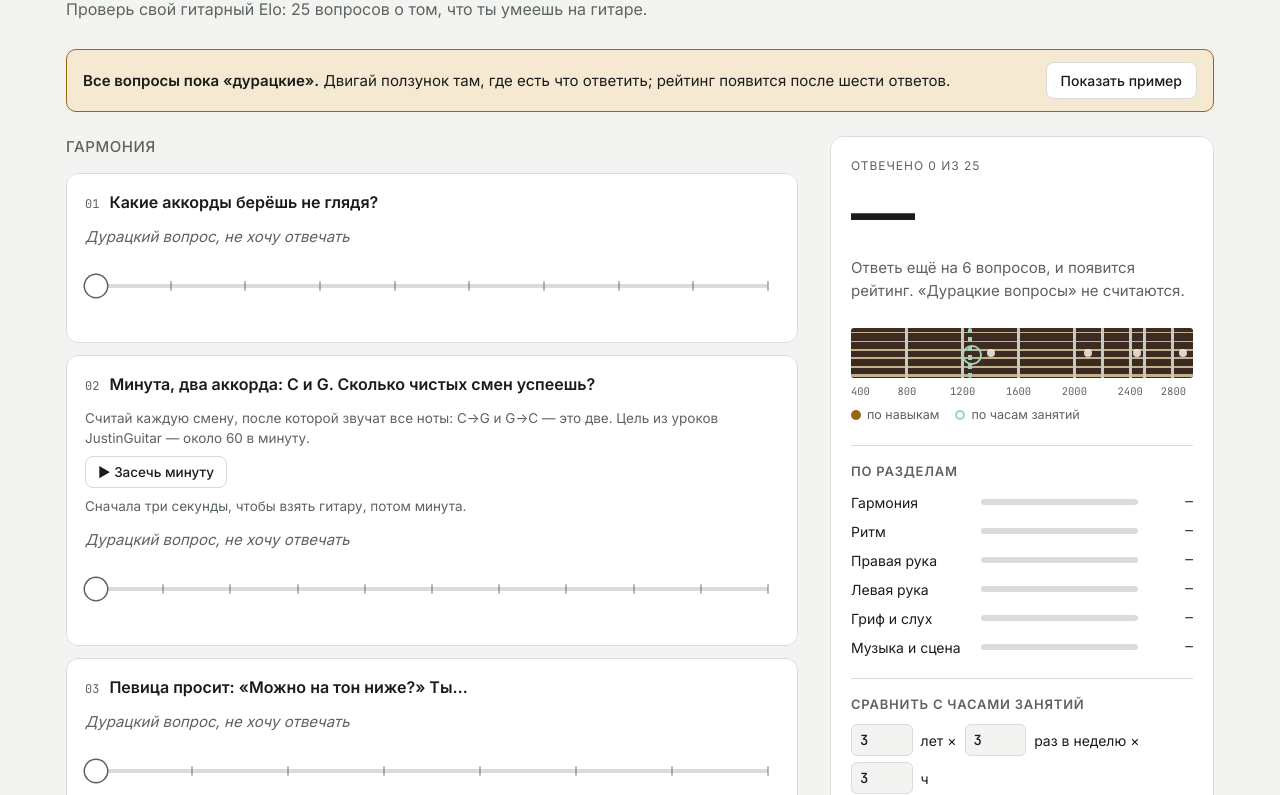
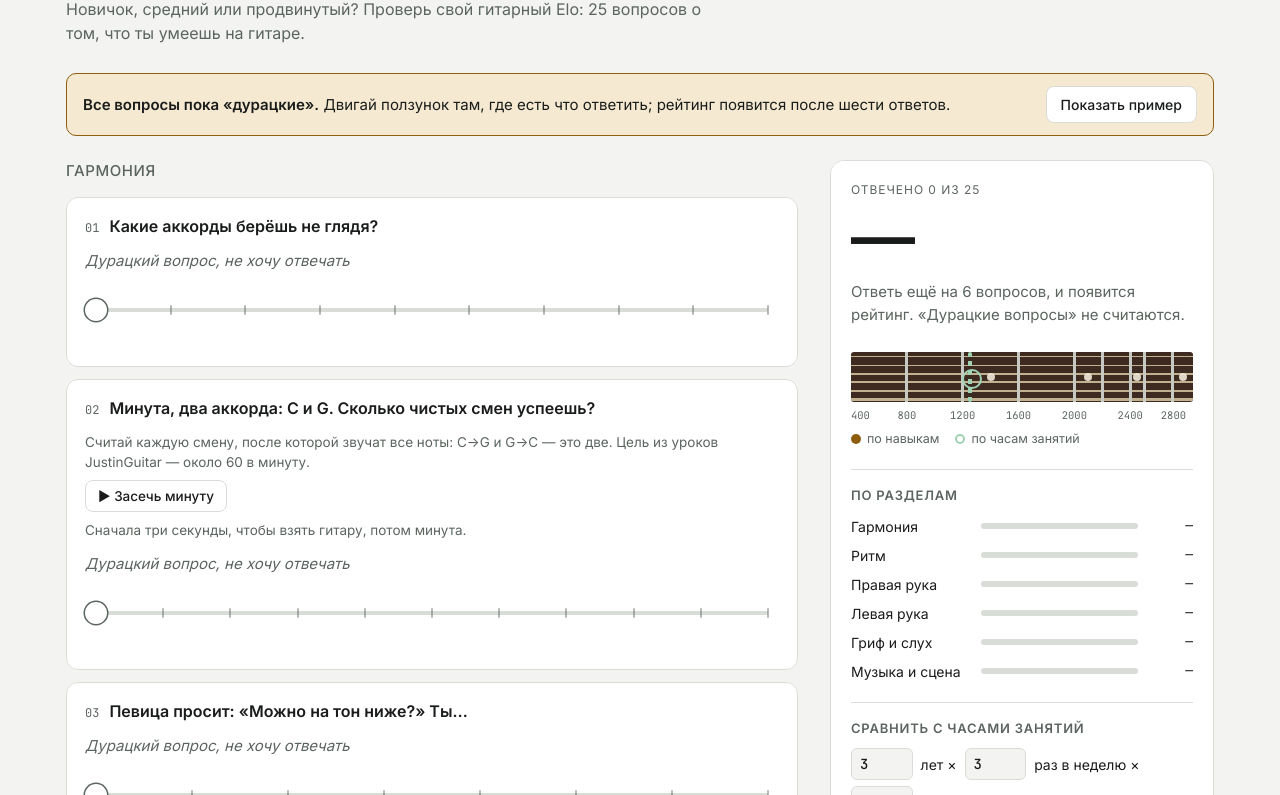
Before and after one commit to komapc/guitar-elo, a plain HTML site: page site/ru/index.html in a window 1280 px wide. Shown: the part 123-918 px from the top of the page. Drawn offline with Linux system fonts and the light colour scheme; a web font is replaced by a local one.

Commit message:
Raise text contrast to WCAG AA in both themes (#24)
* SEO: name guitar levels in the home page description and lede

People search for a guitar level test ("beginner, intermediate or
advanced") rather than an Elo rating, and neither page said so. The
English and Russian description (meta, og, JSON-LD) and the visible
lede now open with that question and call the quiz a guitar level test.
Titles are unchanged (the English one is at the 61-char limit).

Co-Authored-By: Claude Opus 5.5 <noreply@anthropic.com>

* Raise text contrast to WCAG AA in both themes

Light theme: the accent #9A6510 was 4.48:1 on the page background and
4.12:1 on the pressed segment button (Lighthouse "colour contrast").
#8E5D0F gives 5.11 and 4.69 and barely changes the look; the chart curve
keeps the same colour as the accent.

Dark theme: the shared consent banner writes white on its accent button,
2:1 on #E2B050. app.css now sets that text to --on-accent (9.2:1).

Co-Authored-By: Claude Opus 5.5 <noreply@anthropic.com>

---------

Co-authored-by: Claude Opus 5.5 <noreply@anthropic.com>

```diff
--- a/site/app.css
+++ b/site/app.css
@@ -1,10 +1,10 @@
 /* Layout: questionnaire column + sticky scorecard whose rating sits on a fretboard strip; on phones the scorecard leads and a slim bottom bar keeps the number in view. */
 :root{
   --bg:#F3F4F1; --surface:#FFFFFF; --ink:#191C1A; --muted:#5C645F; --line:#D9DDD8;
-  --accent:#9A6510; --accent-soft:#F5E9D2; --on-accent:#FFFFFF;
+  --accent:#8E5D0F; --accent-soft:#F5E9D2; --on-accent:#FFFFFF;
   --board:#3D2B22; --fret:#C7CAC4; --string:#D9C9A3; --inlay:#EFE8D8; --pin-hours:#9FD3B4;
   --good:#2E7448; --warn:#A5461E;
-  --c-curve:#9A6510; --c-data:#2a78d6; --c-exp:#d55181;
+  --c-curve:#8E5D0F; --c-data:#2a78d6; --c-exp:#d55181;
   --f-display:'Unbounded','Inter',system-ui,sans-serif;
   --f-body:'Inter',system-ui,-apple-system,'Segoe UI',Roboto,sans-serif;
   --f-mono:'JetBrains Mono',ui-monospace,SFMono-Regular,Menlo,Consolas,monospace;
@@ -250,3 +250,5 @@ img{max-width:100%}
 .foot{margin-top:40px;padding-top:16px;border-top:1px solid var(--line);display:flex;flex-wrap:wrap;gap:6px 18px;font-size:13.5px;color:var(--muted)}
 .foot a{color:var(--muted)}
 .foot a:hover{color:var(--accent)}
+/* The shared consent banner (geo.lipu.dev/consent.js) writes white on its accent button; on the light dark-theme accent that is 2:1. */
+body #lipu-consent button.y{color:var(--on-accent)}
--- a/site/ru/index.html
+++ b/site/ru/index.html
@@ -4,7 +4,7 @@
 <meta charset="utf-8">
 <meta name="viewport" content="width=device-width, initial-scale=1, viewport-fit=cover">
 <title>Проверь свой гитарный Elo: тест гитариста по шахматной шкале</title>
-<meta name="description" content="Проверь свой гитарный Elo: 25 вопросов и встроенные тесты на ритм, гриф и слух. Ответы переводятся в часы занятий, а часы — в шахматный рейтинг Elo.">
+<meta name="description" content="Новичок, средний или продвинутый? Тест на уровень игры на гитаре: 25 вопросов и встроенные тесты на ритм, гриф и слух, оценка по шахматной шкале Elo.">
 <link rel="canonical" href="https://guitar-elo.lipu.dev/ru/">
 <link rel="alternate" hreflang="en" href="https://guitar-elo.lipu.dev/">
 <link rel="alternate" hreflang="ru" href="https://guitar-elo.lipu.dev/ru/">
@@ -18,13 +18,13 @@
 <meta property="og:site_name" content="lipu.dev">
 <meta property="og:url" content="https://guitar-elo.lipu.dev/ru/">
 <meta property="og:title" content="Проверь свой гитарный Elo">
-<meta property="og:description" content="Проверь свой гитарный Elo: 25 вопросов и встроенные тесты на ритм, гриф и слух. Ответы переводятся в часы занятий, а часы — в шахматный рейтинг Elo.">
+<meta property="og:description" content="Новичок, средний или продвинутый? Тест на уровень игры на гитаре: 25 вопросов и встроенные тесты на ритм, гриф и слух, оценка по шахматной шкале Elo.">
 <meta property="og:image" content="https://guitar-elo.lipu.dev/og-ru.png">
 <meta property="og:image:width" content="1200">
 <meta property="og:image:height" content="630">
 <meta property="og:image:alt" content="Гитарный Elo: насколько хорошо ты играешь на гитаре? Гриф с уровнями от новичка до мастера.">
 <meta name="twitter:card" content="summary_large_image">
-<script type="application/ld+json">{"@context": "https://schema.org", "@type": "WebApplication", "name": "Гитарный Elo", "url": "https://guitar-elo.lipu.dev/ru/", "description": "Проверь свой гитарный Elo: 25 вопросов и встроенные тесты на ритм, гриф и слух. Ответы переводятся в часы занятий, а часы — в шахматный рейтинг Elo.", "inLanguage": "ru", "applicationCategory": "EducationalApplication", "operatingSystem": "Any", "browserRequirements": "Requires JavaScript", "isAccessibleForFree": true, "offers": {"@type": "Offer", "price": "0", "priceCurrency": "USD"}, "image": "https://guitar-elo.lipu.dev/og-ru.png", "publisher": {"@type": "Organization", "name": "lipu.dev", "url": "https://lipu.dev/"}, "translationOfWork": {"@id": "https://guitar-elo.lipu.dev/"}}</script>
+<script type="application/ld+json">{"@context": "https://schema.org", "@type": "WebApplication", "name": "Гитарный Elo", "url": "https://guitar-elo.lipu.dev/ru/", "description": "Новичок, средний или продвинутый? Тест на уровень игры на гитаре: 25 вопросов и встроенные тесты на ритм, гриф и слух, оценка по шахматной шкале Elo.", "inLanguage": "ru", "applicationCategory": "EducationalApplication", "operatingSystem": "Any", "browserRequirements": "Requires JavaScript", "isAccessibleForFree": true, "offers": {"@type": "Offer", "price": "0", "priceCurrency": "USD"}, "image": "https://guitar-elo.lipu.dev/og-ru.png", "publisher": {"@type": "Organization", "name": "lipu.dev", "url": "https://lipu.dev/"}, "translationOfWork": {"@id": "https://guitar-elo.lipu.dev/"}}</script>
 <link rel="preconnect" href="https://fonts.googleapis.com">
 <link rel="preconnect" href="https://fonts.gstatic.com" crossorigin>
 <link rel="stylesheet" href="https://fonts.googleapis.com/css2?family=Inter:wght@400;500;600&family=JetBrains+Mono:wght@400;500&family=Unbounded:wght@500;700&display=swap">
@@ -35,7 +35,7 @@
   <header class="top">
     <nav class="langs" aria-label="Язык"><a href="../" hreflang="en" lang="en" data-lang="en">English</a><b>Русский</b></nav>
     <h1>Гитарный Elo</h1>
-    <p class="lede">Проверь свой гитарный Elo: 25 вопросов о том, что ты умеешь на гитаре.</p>
+    <p class="lede">Новичок, средний или продвинутый? Проверь свой гитарный Elo: 25 вопросов о том, что ты умеешь на гитаре.</p>
   </header>
 
   <div class="example" id="blank" hidden>
```
Also changed, not shown: site/index.html (+4 -4 lines).
